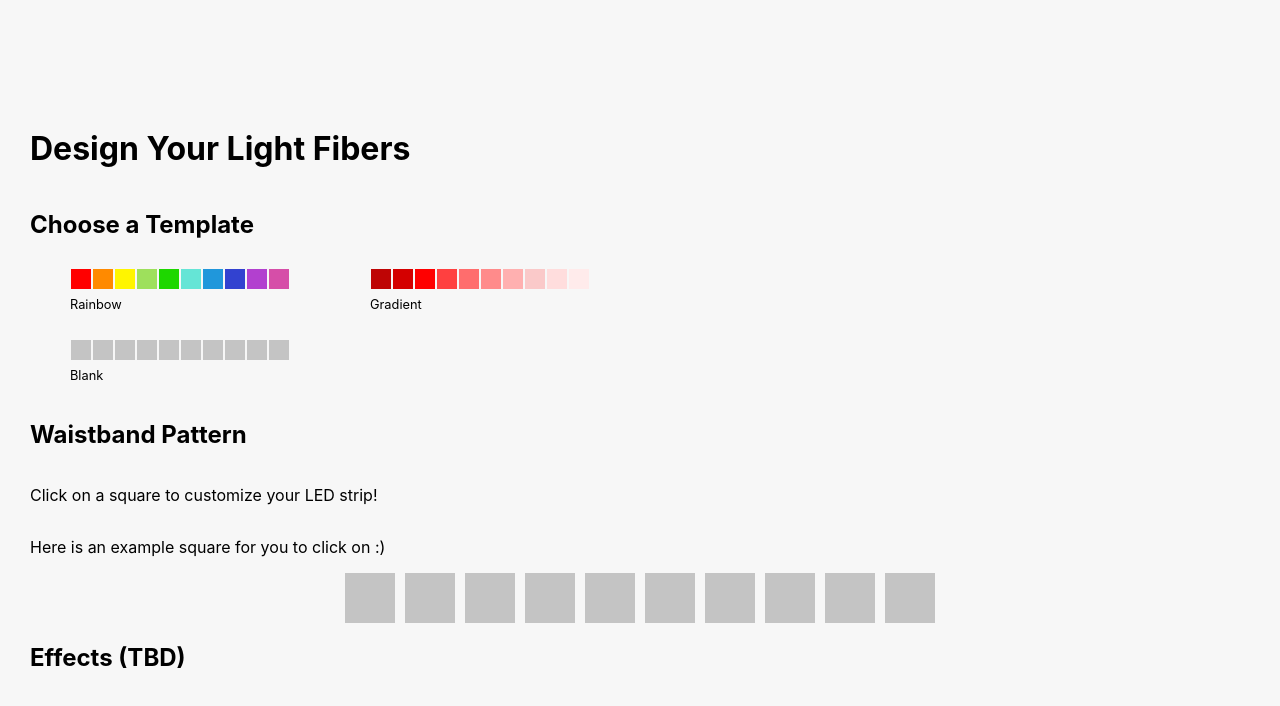
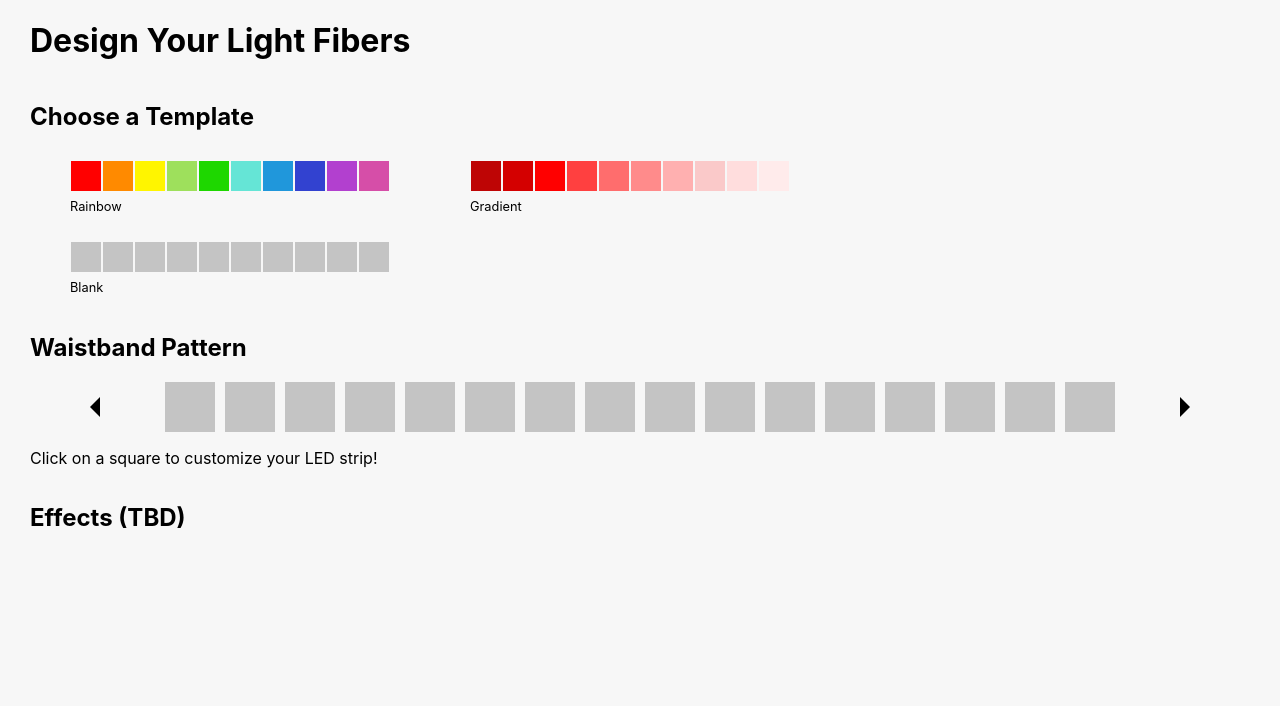
Before and after one commit to linhnguyen817/light-fiber-gui, a React (Create React App) app: page / in a window 1280 px wide. Shown: the top 706 px of the page. Built offline with nearby package versions, Linux system fonts and the light colour scheme.

Commit message:
updated waistband pattern section

```diff
--- a/src/App.css
+++ b/src/App.css
@@ -20,7 +20,6 @@
   display: flex;
   flex-direction: column;
   align-items: left;
-  justify-content: center;
   color: black;
   margin: 0px 30px;
 }
--- a/src/App.js
+++ b/src/App.js
@@ -1,7 +1,7 @@
 import './App.css';
 import './template.css';
 import { RainbowTemplate, GradientTemplate, BlankTemplate } from './Template';
-import { LEDSquare } from './LEDSquare';
+import { PatternSelect } from './PatternSelect';
 
 function App() {
   return (
@@ -18,9 +18,9 @@ function App() {
         </div>
 
         <h2>Waistband Pattern</h2>
+        <PatternSelect/>
+
         <p>Click on a square to customize your LED strip!</p>
-        <p>Here is an example square for you to click on :) </p>
-        <LEDSquare onChange={() => {}}/>
 
         <h2>Effects (TBD)</h2>
       </header>
--- a/src/LEDSquare.tsx
+++ b/src/LEDSquare.tsx
@@ -5,6 +5,7 @@ import './ledsquare.css';
 export interface LEDSquareProps {
     onChange: (value: string) => void;
   }
+
 export const LEDSquare : FunctionComponent<LEDSquareProps>  = ({onChange}) => {
     const [colorPicker, showColorPicker] = useState(false);
     const [squareColor, changeColor] = useState("#C4C4C4");
@@ -24,33 +25,6 @@ export const LEDSquare : FunctionComponent<LEDSquareProps>  = ({onChange}) => {
             <div className="box" style={{backgroundColor: squareColor}}
                 onClick={() => showColorPicker(!colorPicker)}
             />
-            <div className="box" style={{backgroundColor: "#C4C4C4"}}
-                // onClick={() => showColorPicker(!colorPicker)}
-            />
-            <div className="box" style={{backgroundColor: "#C4C4C4"}}
-                // onClick={() => showColorPicker(!colorPicker)}
-            />
-            <div className="box" style={{backgroundColor: "#C4C4C4"}}
-                // onClick={() => showColorPicker(!colorPicker)}
-            />
-            <div className="box" style={{backgroundColor: "#C4C4C4"}}
-                // onClick={() => showColorPicker(!colorPicker)}
-            />
-            <div className="box" style={{backgroundColor: "#C4C4C4"}}
-                // onClick={() => showColorPicker(!colorPicker)}
-            />
-            <div className="box" style={{backgroundColor: "#C4C4C4"}}
-                // onClick={() => showColorPicker(!colorPicker)}
-            />
-            <div className="box" style={{backgroundColor: "#C4C4C4"}}
-                // onClick={() => showColorPicker(!colorPicker)}
-            />
-            <div className="box" style={{backgroundColor: "#C4C4C4"}}
-                // onClick={() => showColorPicker(!colorPicker)}
-            />
-            <div className="box" style={{backgroundColor: "#C4C4C4"}}
-                // onClick={() => showColorPicker(!colorPicker)}
-            />
             {colorPicker && <div className="colorPicker">
                 <SketchPicker
                     color={squareColor}
--- /dev/null
+++ b/src/PatternSelect.tsx
@@ -0,0 +1,26 @@
+import {LEDSquare} from './LEDSquare'
+import './ledsquare.css';
+
+const LeftArrow = () => {
+    return <div className="arrowLeft" ></div>
+}
+
+export const PatternSelect = () => {
+    const NUM_LEDS = 30;
+    const squares = []
+    for (var i=0; i<NUM_LEDS; i++) {
+        squares.push(i)
+    }
+    return (
+
+    <div className = "patternSelectContainer">
+        <LeftArrow/>
+        <div className = "patternSelect">
+            {squares.map(index => (
+                <LEDSquare key={index} onChange={() => {}}/>
+            ))}
+        </div>
+        <div className="arrowRight"></div>
+    </div>
+    )
+}
--- a/src/Template.tsx
+++ b/src/Template.tsx
@@ -25,8 +25,8 @@ export const RainbowTemplate = (templateName: string) => {
     return (
         <div className="template">
             <div className="template-color-strip">
-                {rainbowColors.map(color => {
-                    return <div className="template-box" style={{backgroundColor: color}}/>
+                {rainbowColors.map((color, i) => {
+                    return <div key={i} className="template-box" style={{backgroundColor: color}}/>
                 })}
             </div>
             <p className="template-label">Rainbow</p>
--- a/src/ledsquare.css
+++ b/src/ledsquare.css
@@ -1,8 +1,24 @@
+.patternSelectContainer {
+    display: flex;
+    flex-direction: row;
+}
+
+.patternSelect {
+    width: 75vw;
+    display: flex;
+    flex-direction: row;
+    overflow-x: scroll;
+    overflow-y: hidden;
+}
+
 .ledsquare {
     display: flex;
-    flex-direction: row;
     justify-content: center;
     align-items: center;
+}
+
+.ledsquare :hover {
+    cursor: pointer;
 }
 
 .box {
@@ -12,3 +28,26 @@
     min-width: 20px;
     margin: auto 5px;
   }
+
+.colorPicker {
+    position: absolute;
+    bottom: 10vh;
+}
+
+.arrowLeft {
+    margin: auto;
+    width: 0;
+    height: 0;
+    border-top: 10px solid transparent;
+    border-bottom: 10px solid transparent;
+    border-right:10px solid black;
+}
+
+.arrowRight {
+    margin: auto;
+    width: 0;
+    height: 0;
+    border-top: 10px solid transparent;
+    border-bottom: 10px solid transparent;
+    border-left:10px solid black;
+}
--- a/src/template.css
+++ b/src/template.css
@@ -4,8 +4,8 @@
 
 .template-box {
   float: left;
-  height: 20px;
-  width: 20px;
+  height: 30px;
+  width: 30px;
   margin: auto 1px;
 }
 
```
